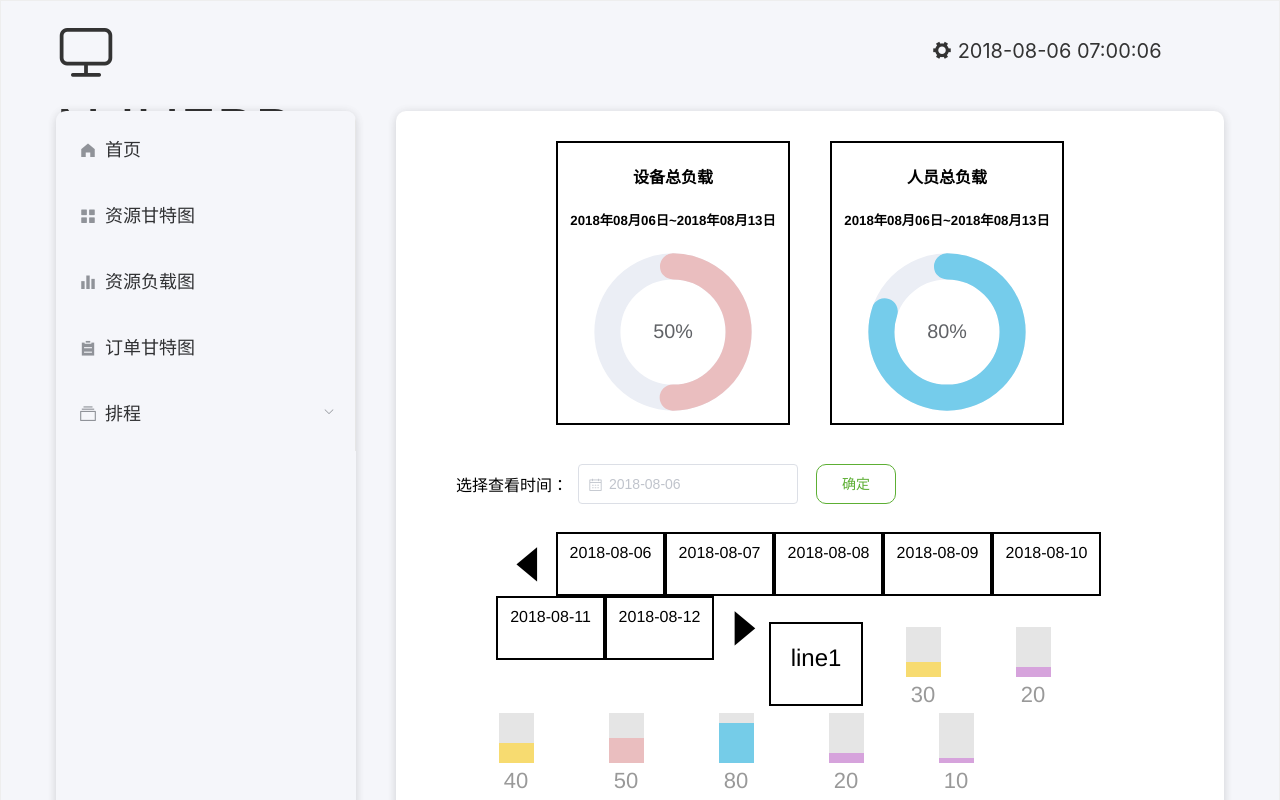
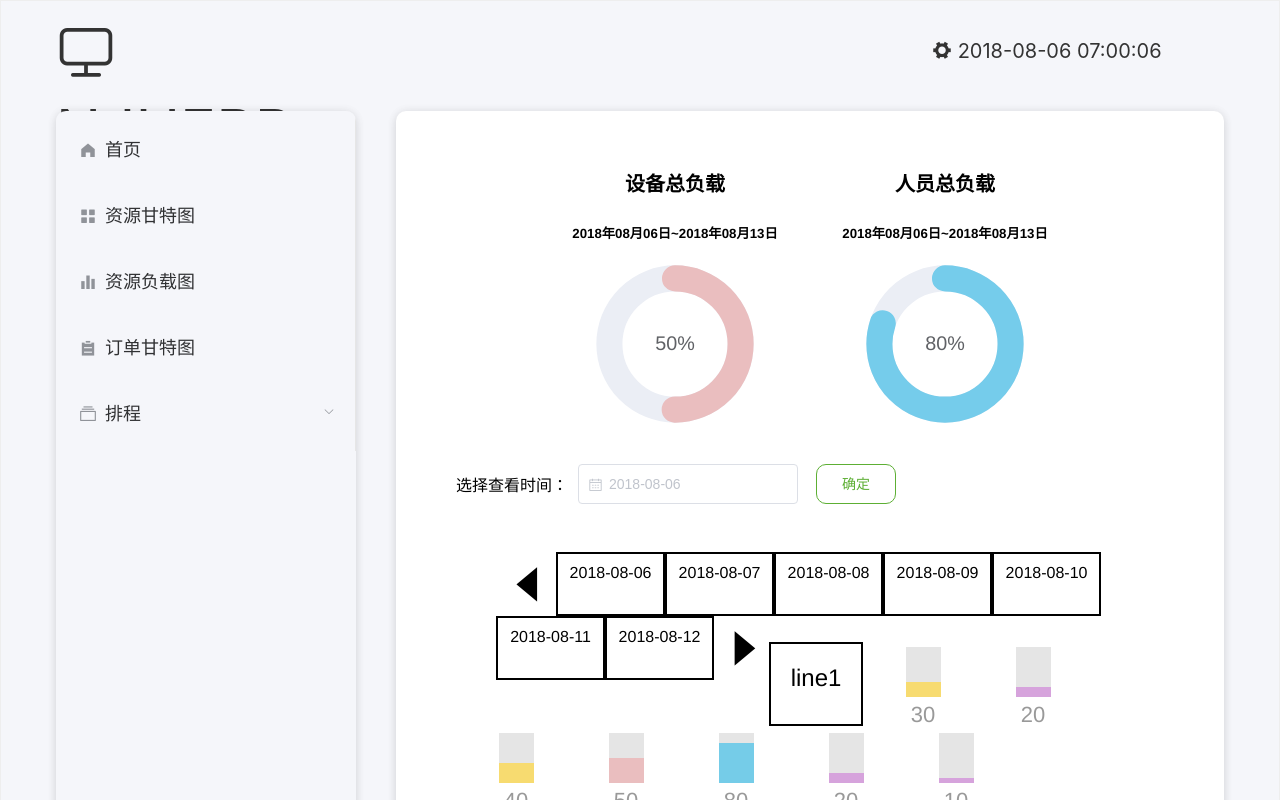
Before and after one commit to NJUSEWebPlusPracticeGroupD/APS-fronted, a Vue app: page /#/resourceLoader in a window 1280 px wide. Shown: the top 800 px of the page. Built offline with nearby package versions, Linux system fonts and the light colour scheme.

Commit message:
添加时间限制

```diff
--- a/src/views/ResourceLoader.vue
+++ b/src/views/ResourceLoader.vue
@@ -3,7 +3,9 @@
     <div>
       <div class="totalResource">
         <div class="totalEquipmentLoad">
-          <h4>设备总负载</h4>
+          <h4 style="font-size: 20px">
+            设备总负载
+          </h4>
           <h5>{{ timeString }}</h5>
           <el-progress
             type="circle"
@@ -14,7 +16,9 @@
           />
         </div>
         <div class="totalPersonnelLoad">
-          <h4>人员总负载</h4>
+          <h4 style="font-size: 20px">
+            人员总负载
+          </h4>
           <h5>{{ timeString }}</h5>
           <el-progress
             type="circle"
@@ -212,18 +216,16 @@ export default {
   width:230px;
   display: inline-block;
   margin: -30px 20px 20px;
-  border: 2px solid black;
 }
 .totalPersonnelLoad{
   height:280px;
   width:230px;
   display: inline-block;
   margin: -30px 20px 20px;
-  border: 2px solid black;
 }
 .datePaging{
   height:90px;
-  margin-top:20px;
+  margin-top:40px;
 }
 .id{
   height:60px;
--- a/src/views/schedule/PlanTable.vue
+++ b/src/views/schedule/PlanTable.vue
@@ -124,9 +124,10 @@
       <el-date-picker
         v-model="value"
         class="date-picker"
-        type="date"
         :placeholder="time"
         :default-value="time"
+        type="date"
+        :picker-options="pickerOptions"
       />
       <span
         slot="footer"
@@ -161,12 +162,20 @@ export default {
       beginTime:'',
       lastTime:'',
 
+      //设置时间限制
+      pickerOptions: {
+        disabledDate: time => {
+          return time.getTime() > new Date(this.lastTime).getTime() || time.getTime() <  new Date(this.beginTime).getTime()
+        }
+      },
+
+
       //plan订单需要的数据
       tableData: [{
         orderNumber: 1,
         isSplit: '否',
         startTime: '2020-01-29',
-        endTime: '2020-01-29',
+        endTime: '2020-01-31',
         turnToOrderProductionTable:true
       }, {
         orderNumber: 2,
@@ -283,6 +292,12 @@ export default {
     }
   },
   methods: {
+    timeFormate(timeStamp) {
+      let year = new Date(timeStamp).getFullYear()
+      let month =new Date(timeStamp).getMonth() + 1 < 10? '0' + (new Date(timeStamp).getMonth() + 1): new Date(timeStamp).getMonth() + 1
+      let date =new Date(timeStamp).getDate() < 10? '0' + new Date(timeStamp).getDate(): new Date(timeStamp).getDate()
+      return year + '-' + month + '-' + date
+    },
     exportExcel(id,title){
       var fix = document.querySelector('.el-table__fixed')
       var wb
@@ -332,7 +347,7 @@ export default {
 
       this.beginTime=row.startTime
       this.time=this.beginTime
-      this.lastTime=row.lastTime
+      this.lastTime=row.endTime
       this.search=''
 
       /*
@@ -347,7 +362,7 @@ export default {
 
     getOrderProductionData(){
       if(this.value){
-        this.time=this.value
+        this.time=this.timeFormate(this.value)
       }
       this.timeDialog=false
       /*
--- a/src/views/schedule/ProductionTable.vue
+++ b/src/views/schedule/ProductionTable.vue
@@ -143,9 +143,15 @@ export default {
     }
   },
   methods: {
+    timeFormate(timeStamp) {
+      let year = new Date(timeStamp).getFullYear()
+      let month =new Date(timeStamp).getMonth() + 1 < 10? '0' + (new Date(timeStamp).getMonth() + 1): new Date(timeStamp).getMonth() + 1
+      let date =new Date(timeStamp).getDate() < 10? '0' + new Date(timeStamp).getDate(): new Date(timeStamp).getDate()
+      return year + '-' + month + '-' + date
+    },
     getProductionData(){
       if(this.value){
-        this.time=this.value
+        this.time=this.timeFormate(this.value)
       }
       this.timeDialog=false
 
```
